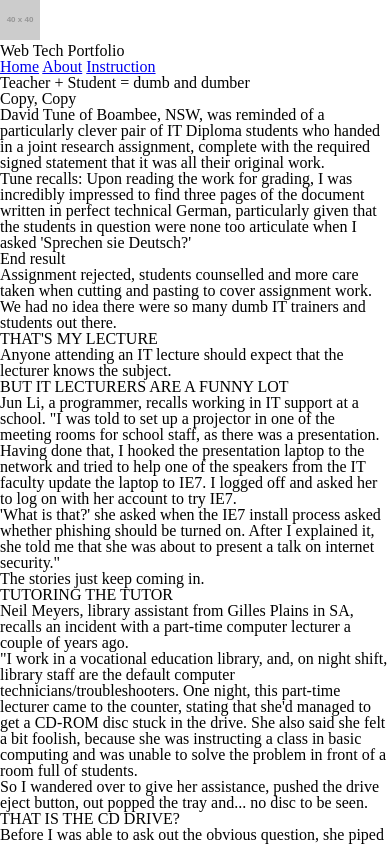
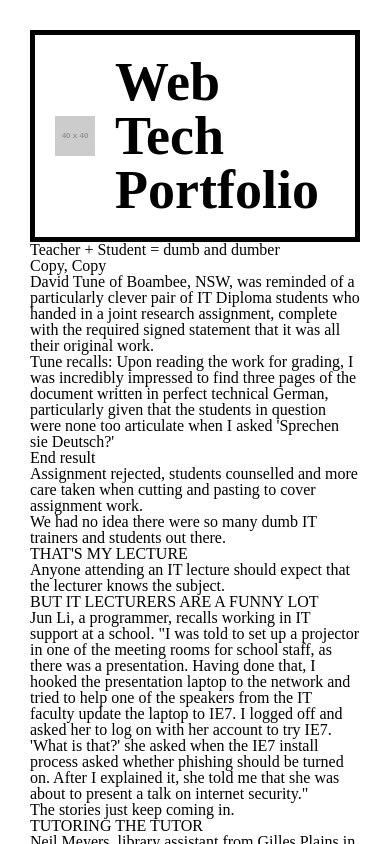
Before and after one commit to fjzll/CIV-WebTech-Portfolio, a plain HTML site: page phase-2/index.html in a window 390 px wide. Shown: the top 844 px of the page. Drawn offline with Linux system fonts and the light colour scheme; placeholder pictures from the web are drawn by us.

Commit message:
feat: site mobile header - add CSS to lay the site header

```diff
--- a/phase-2/assets/css/main.css
+++ b/phase-2/assets/css/main.css
@@ -0,0 +1,33 @@
+/*CSS for mobile devices*/
+body{
+    margin: 30px;
+}
+
+.header{
+    display: flex;
+    align-items: center;
+    padding: 10px;
+    border: black solid 5px;
+}
+
+.header-item{
+    padding: 10px;
+}
+
+h1{
+    font-size: 54px;
+    font-weight: bold;
+}
+
+nav{
+    display: none;
+}
+
+aside{
+    display: none;
+}
+
+/*CSS for desktop*/
+@media screen and (min-width: 1200px) {
+
+}
--- a/phase-2/index.html
+++ b/phase-2/index.html
@@ -7,9 +7,9 @@
     <link rel="stylesheet" href="assets/css/main.css">
 </head>
 <body>
-    <header>
-        <img src="https://placehold.co/40/png" alt="Logo" width="40" height="40">
-        <h1>Web Tech Portfolio</h1>
+    <header class="header">
+        <img class="header-item" src="https://placehold.co/40/png" alt="Logo" width="40" height="40">
+        <h1 class="header-item">Web Tech Portfolio</h1>
         <nav>
             <a href="index.html">Home</a>
             <a href="#about">About</a>
```
